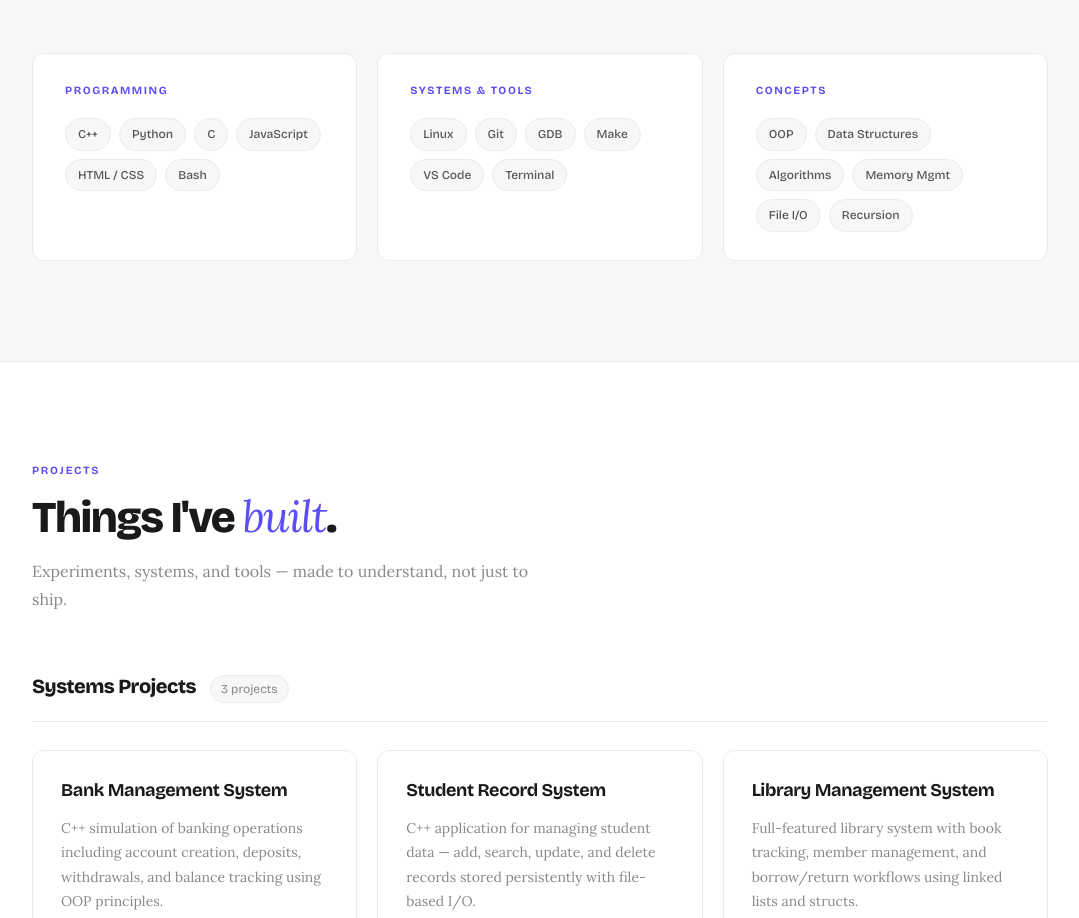
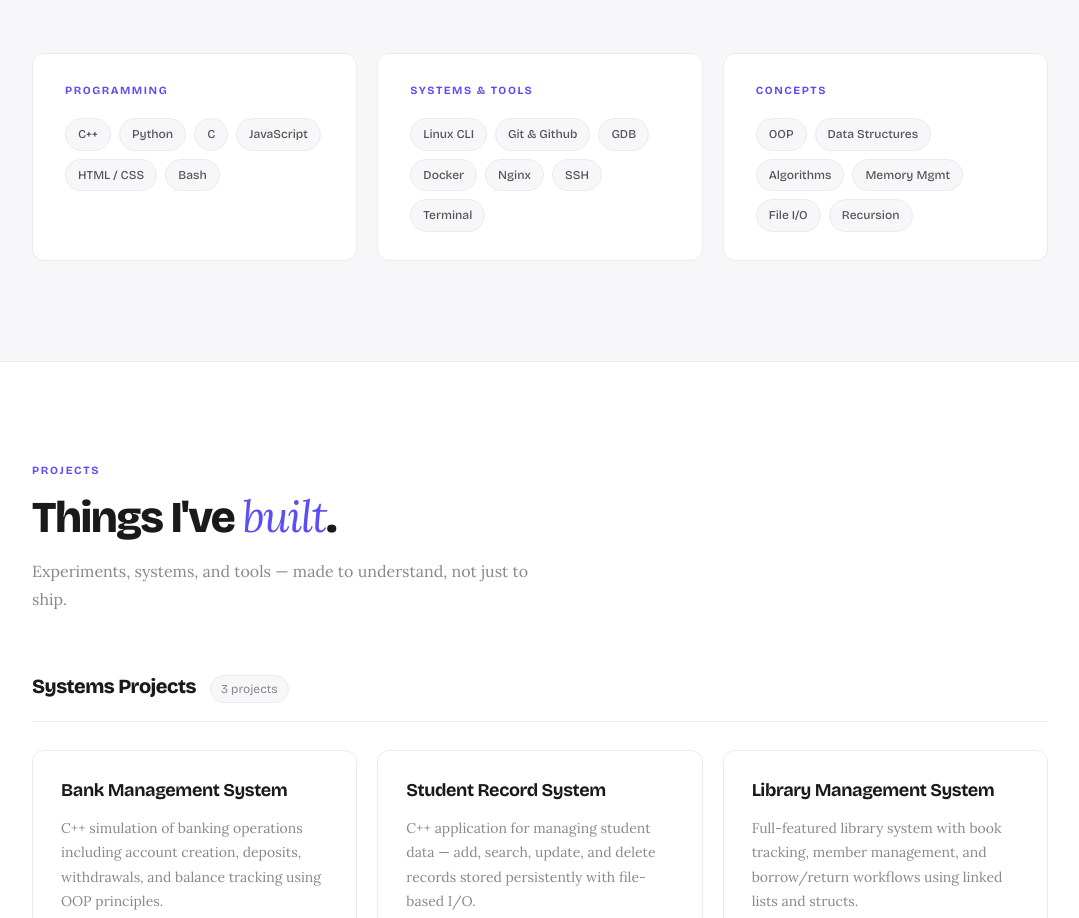
Before and after one commit to ibraheemchand/My-Portfolio, a plain HTML site: page index.html in a window 1280 px wide. Shown: the part 1727-2645 px from the top of the page, without its empty margins (100-1179 px from the left). Drawn offline with nearby package versions, Linux system fonts and the light colour scheme.

```diff
--- a/index.html
+++ b/index.html
@@ -121,8 +121,9 @@
         <div class="skill-cat reveal">
           <p class="skill-cat-label">Systems &amp; Tools</p>
           <div class="skill-pills">
-            <span class="pill">Linux</span><span class="pill">Git</span><span class="pill">GDB</span>
-            <span class="pill">Make</span><span class="pill">VS Code</span><span class="pill">Terminal</span>
+            <span class="pill">Linux CLI</span><span class="pill">Git & Github</span><span class="pill">GDB</span>
+            <span class="pill">Docker</span>
+            <span class="pill">Nginx</span><span class="pill">SSH</span><span class="pill">Terminal</span>
           </div>
         </div>
         <div class="skill-cat reveal">
```
